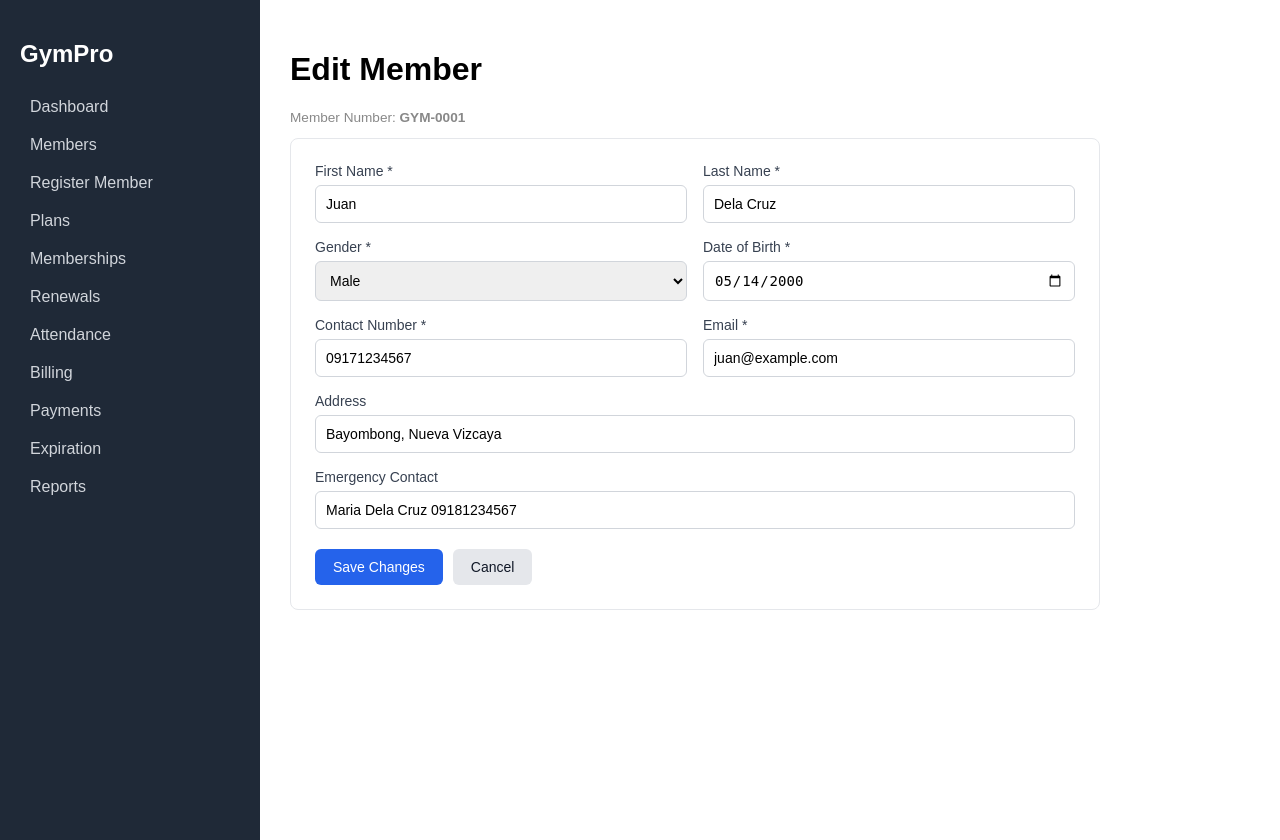
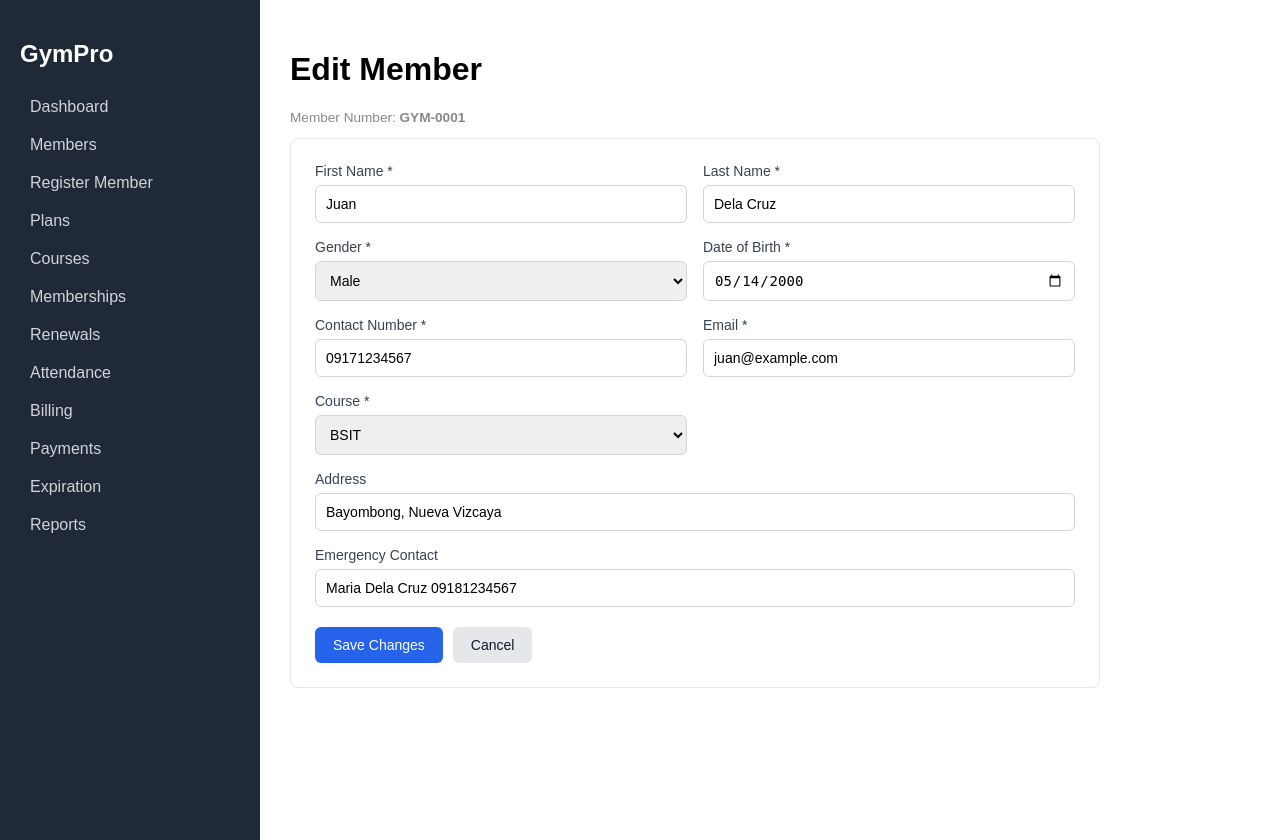
Before and after one commit to Radleyyyy/GYM_MANAGEMENT_SYSTEM, a Flask app: page /members/1/edit in a window 1280 px wide. Run offline with Flask 3, Linux system fonts and the light colour scheme; data comes from the database, SQL or seed files in the repository; both versions use the stored data as it was after the commit.

Commit message:
Exam: Course Management module

```diff
--- a/app.py
+++ b/app.py
@@ -8,6 +8,7 @@ from controllers.renewals import renewals_bp
 from controllers.attendance import attendance_bp
 from controllers.billing import billing_bp
 from controllers.payments import payments_bp
+from controllers.courses import courses_bp
 
 app = Flask(__name__)
 app.config.from_object(config)
@@ -19,6 +20,7 @@ app.register_blueprint(renewals_bp)
 app.register_blueprint(attendance_bp)
 app.register_blueprint(billing_bp)
 app.register_blueprint(payments_bp)
+app.register_blueprint(courses_bp)
 
 if __name__ == "__main__":
     app.run(debug=True)
--- a/controllers/members.py
+++ b/controllers/members.py
@@ -2,18 +2,18 @@ import re
 import sqlite3
 from datetime import date
 from flask import Blueprint, render_template, request, redirect, url_for, flash
-from models import member_model, membership_model
+from models import member_model, membership_model, course_model
 
 members_bp = Blueprint("members", __name__, url_prefix="/members")
 
 EMAIL_RE = re.compile(r"^[^@\s]+@[^@\s]+\.[^@\s]+$")
 PHONE_RE = re.compile(r"^[0-9+\-\s]{7,15}$")
 FIELDS = ("first_name", "last_name", "gender", "date_of_birth",
-          "contact_number", "email", "address", "emergency_contact")
+          "contact_number", "email", "address", "emergency_contact", "course_id")
 REQUIRED = {
     "first_name": "First name", "last_name": "Last name", "gender": "Gender",
     "date_of_birth": "Date of birth", "contact_number": "Contact number",
-    "email": "Email",
+        "email": "Email", "course_id": "Course",
 }
 STATUSES = ("active", "inactive", "archived")
 
@@ -30,6 +30,8 @@ def validate(f, member_id=None):
         return errors
     if f["gender"] not in ("Male", "Female", "Other"):
         errors.append("Gender is invalid.")
+    if not (f["course_id"].isdigit() and course_model.get_course(int(f["course_id"]))):
+        errors.append("Please select a valid course.")
     try:
         dob = date.fromisoformat(f["date_of_birth"])
         if dob >= date.today():
@@ -73,7 +75,8 @@ def register():
                 return redirect(url_for("members.success", member_id=member_id))
             except sqlite3.IntegrityError:
                 flash("A member with this email or contact number already exists.", "error")
-    return render_template("member_form.html", form=form, editing=False)
+    return render_template("member_form.html", form=form, editing=False,
+                           courses=course_model.list_courses())
 
 
 @members_bp.route("/success/<int:member_id>")
@@ -126,7 +129,8 @@ def edit(member_id):
     else:
         form = {k: (member[k] or "") for k in FIELDS}
     return render_template("member_form.html", form=form, editing=True,
-                           member_number=member["member_number"])
+                           member_number=member["member_number"],
+                           courses=course_model.list_courses())
 
 
 @members_bp.route("/<int:member_id>/status", methods=["POST"])
--- /dev/null
+++ b/models/course_model.py
@@ -0,0 +1,68 @@
+from database.db import get_db
+
+
+def list_courses():
+    conn = get_db()
+    rows = conn.execute(
+        """SELECT c.course_id, c.course_name,
+                  (SELECT COUNT(*) FROM members m WHERE m.course_id = c.course_id) AS member_count
+           FROM courses c ORDER BY c.course_name"""
+    ).fetchall()
+    conn.close()
+    return rows
+
+
+def get_course(course_id):
+    conn = get_db()
+    row = conn.execute(
+        "SELECT * FROM courses WHERE course_id = ?", (course_id,)
+    ).fetchone()
+    conn.close()
+    return row
+
+
+def name_exists(name, exclude_id=None):
+    conn = get_db()
+    row = conn.execute(
+        "SELECT 1 FROM courses WHERE lower(course_name) = lower(?) AND course_id != ?",
+        (name, exclude_id or 0),
+    ).fetchone()
+    conn.close()
+    return row is not None
+
+
+def create_course(name):
+    conn = get_db()
+    try:
+        cur = conn.execute("INSERT INTO courses (course_name) VALUES (?)", (name,))
+        conn.commit()
+        return cur.lastrowid
+    finally:
+        conn.close()
+
+
+def update_course(course_id, name):
+    conn = get_db()
+    try:
+        conn.execute("UPDATE courses SET course_name = ? WHERE course_id = ?", (name, course_id))
+        conn.commit()
+    finally:
+        conn.close()
+
+
+def count_members(course_id):
+    conn = get_db()
+    row = conn.execute(
+        "SELECT COUNT(*) AS n FROM members WHERE course_id = ?", (course_id,)
+    ).fetchone()
+    conn.close()
+    return row["n"]
+
+
+def delete_course(course_id):
+    conn = get_db()
+    try:
+        conn.execute("DELETE FROM courses WHERE course_id = ?", (course_id,))
+        conn.commit()
+    finally:
+        conn.close()
--- a/models/member_model.py
+++ b/models/member_model.py
@@ -35,11 +35,11 @@ def create_member(f):
         cur = conn.execute(
             """INSERT INTO members
                (member_number, first_name, last_name, gender, date_of_birth,
-                contact_number, email, address, emergency_contact)
-               VALUES (?,?,?,?,?,?,?,?,?)""",
+                contact_number, email, address, emergency_contact, course_id)
+               VALUES (?,?,?,?,?,?,?,?,?,?)""",
             (number, f["first_name"], f["last_name"], f["gender"],
              f["date_of_birth"], f["contact_number"], f["email"],
-             f["address"], f["emergency_contact"]),
+             f["address"], f["emergency_contact"], int(f["course_id"])),
         )
         conn.commit()
         return cur.lastrowid
@@ -50,14 +50,17 @@ def create_member(f):
 def get_member(member_id):
     conn = get_db()
     row = conn.execute(
-        "SELECT * FROM members WHERE member_id = ?", (member_id,)
+                """SELECT m.*, c.course_name FROM members m
+           LEFT JOIN courses c ON c.course_id = m.course_id
+           WHERE m.member_id = ?""", (member_id,)
     ).fetchone()
     conn.close()
     return row
 
 
 def list_members(search="", status="all"):
-    sql = "SELECT * FROM members WHERE 1=1"
+    sql = """SELECT m.*, c.course_name FROM members m
+             LEFT JOIN courses c ON c.course_id = m.course_id WHERE 1=1"""
     params = []
     if status == "all":
         sql += " AND status != 'archived'"
@@ -83,10 +86,10 @@ def update_member(member_id, f):
         conn.execute(
             """UPDATE members SET first_name=?, last_name=?, gender=?,
                date_of_birth=?, contact_number=?, email=?, address=?,
-               emergency_contact=? WHERE member_id=?""",
+                              emergency_contact=?, course_id=? WHERE member_id=?""",
             (f["first_name"], f["last_name"], f["gender"], f["date_of_birth"],
              f["contact_number"], f["email"], f["address"],
-             f["emergency_contact"], member_id),
+             f["emergency_contact"], int(f["course_id"]), member_id),
         )
         conn.commit()
     finally:
--- a/templates/base.html
+++ b/templates/base.html
@@ -12,6 +12,7 @@
     <a href="{{ url_for('members.list_members') }}">Members</a>
     <a href="{{ url_for('members.register') }}">Register Member</a>
     <a href="{{ url_for('plans.list_plans') }}">Plans</a>
+    <a href="{{ url_for('courses.list_courses') }}">Courses</a>
     <a href="{{ url_for('memberships.list_memberships') }}">Memberships</a>
     <a href="{{ url_for('renewals.search') }}">Renewals</a>
     <a href="{{ url_for('attendance.checkin') }}">Attendance</a>
--- a/templates/member_form.html
+++ b/templates/member_form.html
@@ -28,6 +28,15 @@
     <label>Email *
       <input type="email" name="email" value="{{ form.email }}" required>
     </label>
+        <label>Course *
+      <select name="course_id" required>
+        <option value="">-- Select a course --</option>
+        {% for c in courses %}
+        <option value="{{ c.course_id }}" {% if form.course_id|string == c.course_id|string %}selected{% endif %}>{{ c.course_name }}</option>
+        {% endfor %}
+      </select>
+      {% if not courses %}<span class="muted">No courses yet. <a href="{{ url_for('courses.add') }}">Add a course</a> first.</span>{% endif %}
+    </label>
     <label class="full">Address
       <input type="text" name="address" value="{{ form.address }}">
     </label>
--- a/templates/member_list.html
+++ b/templates/member_list.html
@@ -22,7 +22,7 @@
 <table class="data-table">
   <thead>
     <tr>
-      <th>Member No.</th><th>Name</th><th>Contact</th><th>Email</th>
+      <th>Member No.</th><th>Name</th><th>Course</th><th>Contact</th><th>Email</th>
       <th>Registered</th><th>Status</th><th>Actions</th>
     </tr>
   </thead>
@@ -31,6 +31,7 @@
     <tr>
       <td>{{ m.member_number }}</td>
       <td>{{ m.first_name }} {{ m.last_name }}</td>
+      <td>{{ m.course_name or '-' }}</td>
       <td>{{ m.contact_number }}</td>
       <td>{{ m.email }}</td>
       <td>{{ m.registration_date }}</td>
@@ -68,7 +69,7 @@
       </td>
     </tr>
     {% else %}
-    <tr><td colspan="7" class="muted">No members found.</td></tr>
+    <tr><td colspan="8" class="muted">No members found.</td></tr>
     {% endfor %}
   </tbody>
 </table>
```
Also changed, not shown: controllers/courses.py (added, +80 -0 lines), database/schema.sql (+11 -0 lines), templates/course_form.html (added, +14 -0 lines), templates/course_list.html (added, +34 -0 lines).
